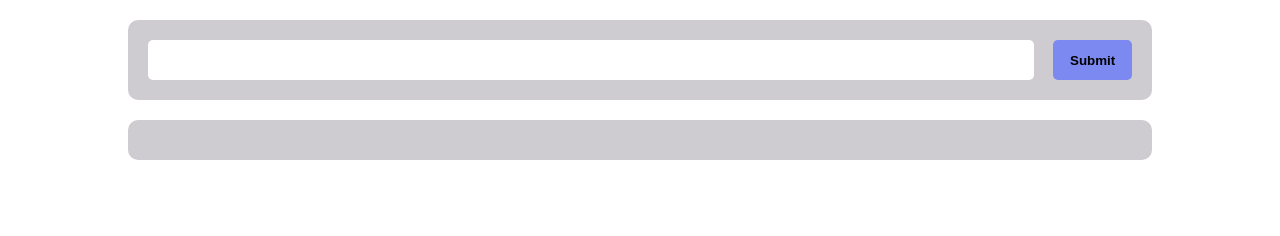
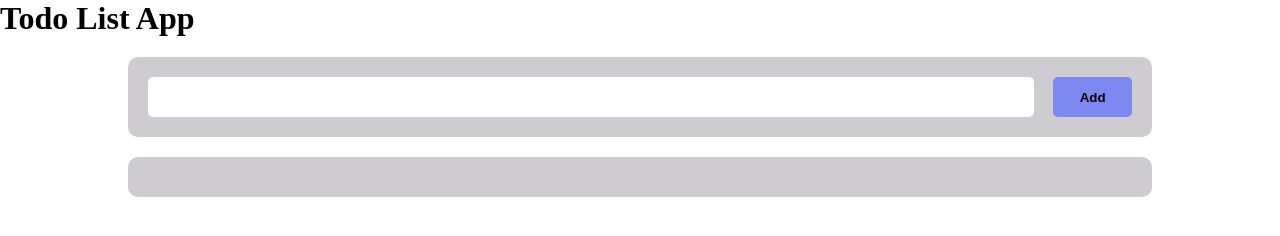
Before and after one commit to Abuhatabweb/todo, a plain HTML site: page index.html in a window 1280 px wide. Drawn offline with Linux system fonts and the light colour scheme.

Commit message:
Update index.html

```diff
--- a/index.html
+++ b/index.html
@@ -5,12 +5,16 @@
     <meta http-equiv="X-UA-Compatible" content="IE=edge">
     <meta name="viewport" content="width=device-width, initial-scale=1.0">
     <title>To-Do</title>
+    <link rel="preconnect" href="https://fonts.googleapis.com">
+    <link rel="preconnect" href="https://fonts.gstatic.com" crossorigin>
+    <link href="https://fonts.googleapis.com/css2?family=Cairo:wght@200..1000&display=swap" rel="stylesheet">
     <link rel="stylesheet" href="style.css">
 </head>
 <body>
+    <h1>Todo List App</h1>
     <div class="text-container">
         <input type="text" class="text-box">
-        <button class="submit">Submit</button>
+        <button class="submit">Add</button>
     </div>
 
     <div class="task-div">
```
